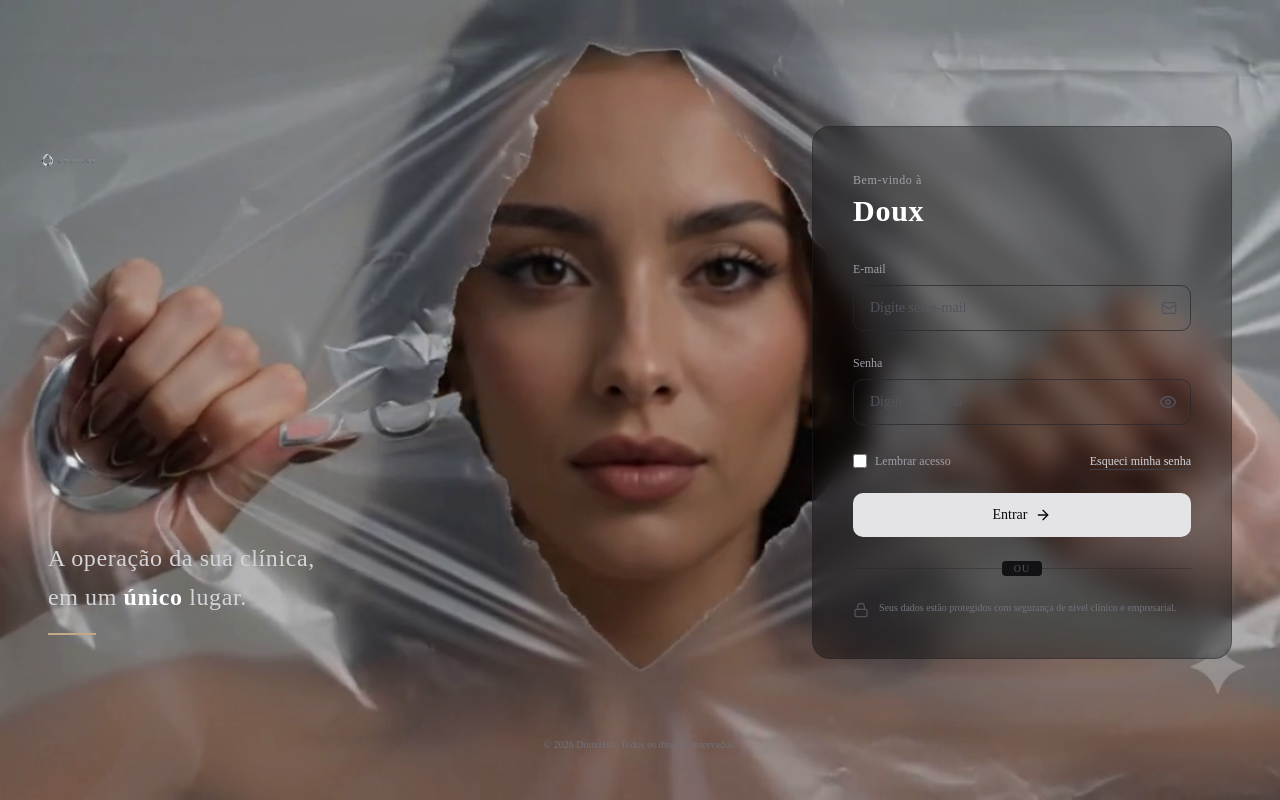
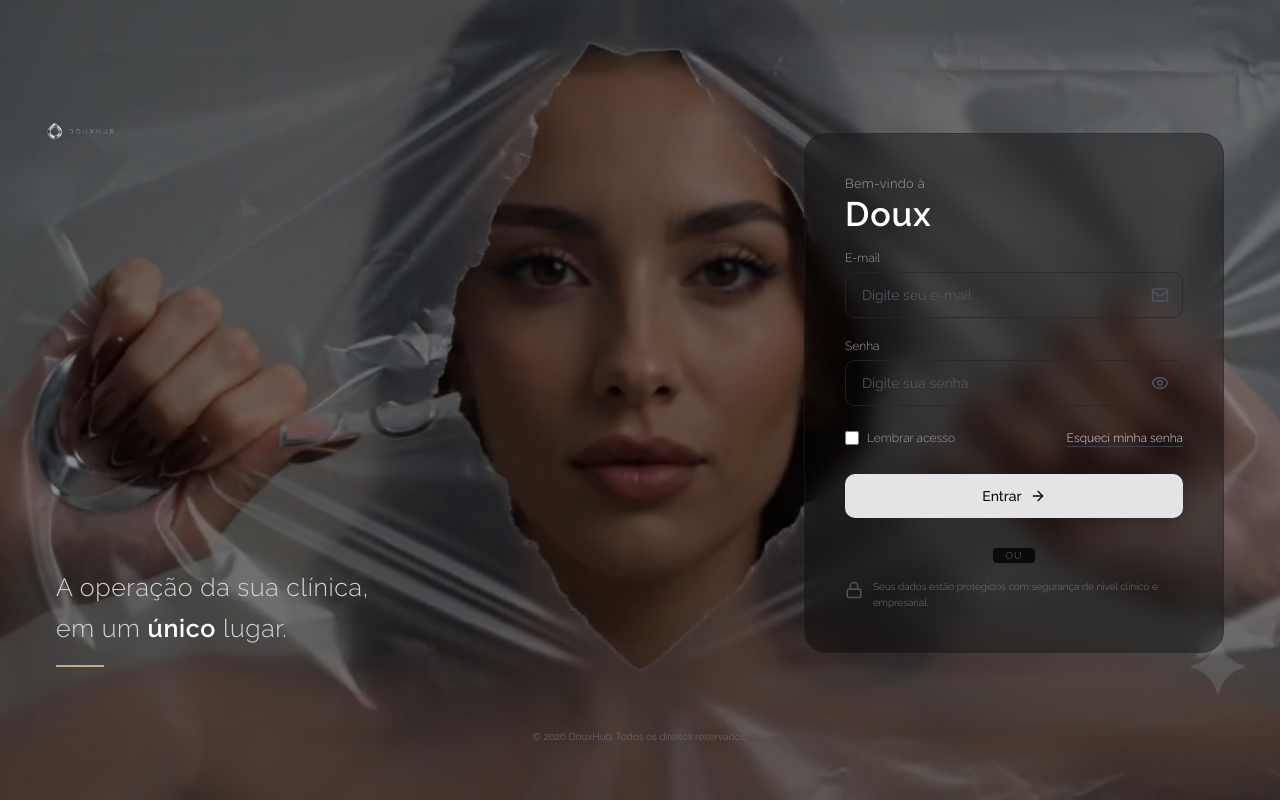
Before and after one commit to dennerbiersack1010/douxhubplataforma, a Next.js app: page /login in a window 1280 px wide. Built offline with nearby package versions, Linux system fonts and the light colour scheme; no server answers.

Commit message:
feat: align login visual layout strictly to reference mockup, integrate Raleway font and optimize intro sessionStorage redirect

```diff
--- a/app/globals.css
+++ b/app/globals.css
@@ -7,7 +7,7 @@
 @theme inline {
   --color-background: var(--background);
   --color-foreground: var(--foreground);
-  --font-sans: var(--font-sans);
+  --font-sans: var(--font-raleway);
   --font-mono: var(--font-geist-mono);
   --font-heading: var(--font-sans);
   --color-sidebar-ring: var(--sidebar-ring);
--- a/app/layout.tsx
+++ b/app/layout.tsx
@@ -1,9 +1,9 @@
 import type { Metadata } from "next";
-import { Geist, Geist_Mono } from "next/font/google";
+import { Raleway, Geist_Mono } from "next/font/google";
 import "./globals.css";
 
-const geistSans = Geist({
-  variable: "--font-geist-sans",
+const raleway = Raleway({
+  variable: "--font-raleway",
   subsets: ["latin"],
 });
 
@@ -13,8 +13,8 @@
 });
 
 export const metadata: Metadata = {
-  title: "Create Next App",
-  description: "Generated by create next app",
+  title: "DouxHub",
+  description: "Plataforma Operacional para Clínicas de Estética",
 };
 
 export default function RootLayout({
@@ -24,8 +24,8 @@
 }>) {
   return (
     <html
-      lang="en"
-      className={`${geistSans.variable} ${geistMono.variable} h-full antialiased`}
+      lang="pt-BR"
+      className={`${raleway.variable} ${geistMono.variable} h-full antialiased`}
     >
       <body className="min-h-full flex flex-col">{children}</body>
     </html>
--- a/components/login-form.tsx
+++ b/components/login-form.tsx
@@ -69,59 +69,62 @@
   }
 
   return (
-    <div className="relative w-full min-h-screen flex flex-col justify-between p-6 md:p-12 text-white select-none overflow-x-hidden">
-      {/* Overlay escura para mobile para contraste de leitura */}
-      <div className="absolute inset-0 bg-black/35 md:bg-black/10 pointer-events-none z-0" />
+    <div className="relative w-full h-screen max-h-screen flex flex-col justify-between p-6 md:p-14 text-white select-none overflow-hidden font-sans">
+      {/* Overlay escura sobre todo o background para o tom escuro premium do mockup */}
+      <div className="absolute inset-0 bg-black/45 pointer-events-none z-0" />
 
-      {/* Conteúdo Principal (Grid no Desktop, Flex-col no Mobile) */}
-      <div className="relative z-10 w-full my-auto grid grid-cols-1 md:grid-cols-2 gap-8 items-stretch pt-4 md:pt-0">
+      {/* Conteúdo Principal da Interface */}
+      <div className="relative z-10 w-full my-auto grid grid-cols-1 md:grid-cols-2 gap-8 items-center h-full max-h-[620px] md:max-h-[580px]">
 
-        {/* Coluna Esquerda: Logo e Slogan com Linha Dourada */}
-        <div className="flex flex-col justify-between items-start text-left py-2 md:py-6 min-h-[180px] md:min-h-[480px]">
-          {/* Logo Oficial da DouxHub */}
+        {/* Lado Esquerdo: Logo no topo, Slogan na base */}
+        <div className="flex flex-col justify-between items-start text-left h-full py-4 min-h-[160px] md:min-h-[480px]">
+          {/* Logo DouxHub */}
           <div className="animate-fade-in duration-700">
             <img
               src="/intro/doux-logo.png"
-              alt="DouxHub Logo"
-              className="h-10 md:h-[48px] w-auto object-contain -ml-2"
+              alt="DouxHub"
+              className="h-12 md:h-[60px] w-auto object-contain -ml-2.5"
               draggable="false"
             />
           </div>
 
           {/* Slogan */}
-          <div className="mt-auto max-w-sm pt-8 md:pt-0 animate-fade-in duration-1000">
-            <h2 className="text-xl md:text-2xl font-light tracking-wide leading-relaxed text-zinc-300">
+          <div className="mt-auto max-w-sm pt-6 md:pt-0 animate-fade-in duration-1000">
+            <h2 className="text-xl md:text-[25px] font-light tracking-wide leading-relaxed text-zinc-300">
               A operação da sua clínica,
               <br />
               em um <span className="font-semibold text-white">único</span> lugar.
             </h2>
-            {/* Linha Dourada/Bronze Decorativa */}
+            {/* Linha horizontal dourada/bronze abaixo do texto */}
             <div className="w-12 h-[2px] bg-[#c4a988] mt-4" />
           </div>
         </div>
 
-        {/* Coluna Direita: Formulário Translúcido Premium */}
-        <div className="w-full flex items-center justify-center md:justify-end animate-fade-in duration-700">
-          <div className="w-full max-w-[420px] p-8 md:p-10 bg-black/35 border border-zinc-800/40 rounded-2xl backdrop-blur-md transition-all duration-300">
-            {/* Cabeçalho do Formulário */}
-            <div className="mb-8">
-              <span className="text-xs font-light text-zinc-400 tracking-wider">
+        {/* Lado Direito: Card de Login Translúcido */}
+        <div className="w-full h-full flex items-center justify-center md:justify-end">
+          <div className="w-full max-w-[420px] h-full max-h-[500px] md:max-h-[520px] p-8 md:p-10 bg-black/35 border border-zinc-800/40 rounded-3xl backdrop-blur-md flex flex-col justify-between transition-all duration-300 animate-fade-in duration-700">
+
+            {/* Cabeçalho */}
+            <div>
+              <span className="text-zinc-400 font-light text-[13px] tracking-wide block">
                 Bem-vindo à
               </span>
-              <h1 className="text-3xl font-semibold tracking-wide text-white mt-0.5">
+              <h1 className="text-[34px] font-semibold tracking-wide text-white leading-tight">
                 Doux
               </h1>
             </div>
 
+            {/* Mensagem de Erro */}
             {error && (
-              <div className="mb-6 p-3.5 bg-red-950/20 border border-red-900/40 text-red-400 rounded-lg text-xs leading-relaxed">
+              <div className="my-2 p-3 bg-red-950/20 border border-red-900/40 text-red-400 rounded-lg text-xs leading-relaxed">
                 {error}
               </div>
             )}
 
-            <form onSubmit={handleSubmit(onSubmit)} className="space-y-6">
+            {/* Formulário */}
+            <form onSubmit={handleSubmit(onSubmit)} className="space-y-5 flex-grow flex flex-col justify-center">
               {/* Campo E-mail */}
-              <div className="space-y-2">
+              <div className="space-y-1.5">
                 <label className="block text-xs font-light text-zinc-400">
                   E-mail
                 </label>
@@ -129,11 +132,11 @@
                   <input
                     type="email"
                     {...register('email')}
-                    className="w-full px-4 py-3 pr-10 bg-transparent border border-zinc-800/70 rounded-lg text-sm text-zinc-100 placeholder-zinc-600 focus:outline-none focus:border-zinc-500 transition-colors"
+                    className="w-full px-4 py-3 pr-10 bg-transparent border border-zinc-800/80 rounded-lg text-sm text-zinc-100 placeholder-zinc-600 focus:outline-none focus:border-zinc-500 transition-colors"
                     placeholder="Digite seu e-mail"
                     disabled={loading}
                   />
-                  <Mail className="absolute right-3.5 top-1/2 -translate-y-1/2 w-4 h-4 text-zinc-600 pointer-events-none" />
+                  <Mail className="absolute right-3.5 top-1/2 -translate-y-1/2 w-4.5 h-4.5 text-zinc-600 pointer-events-none" />
                 </div>
                 {errors.email && (
                   <p className="text-red-400 text-[10px] mt-1">
@@ -143,7 +146,7 @@
               </div>
 
               {/* Campo Senha */}
-              <div className="space-y-2">
+              <div className="space-y-1.5">
                 <label className="block text-xs font-light text-zinc-400">
                   Senha
                 </label>
@@ -151,7 +154,7 @@
                   <input
                     type={showPassword ? 'text' : 'password'}
                     {...register('password')}
-                    className="w-full px-4 py-3 pr-10 bg-transparent border border-zinc-800/70 rounded-lg text-sm text-zinc-100 placeholder-zinc-600 focus:outline-none focus:border-zinc-500 transition-colors"
+                    className="w-full px-4 py-3 pr-10 bg-transparent border border-zinc-800/80 rounded-lg text-sm text-zinc-100 placeholder-zinc-600 focus:outline-none focus:border-zinc-500 transition-colors"
                     placeholder="Digite sua senha"
                     disabled={loading}
                   />
@@ -194,11 +197,11 @@
                 </Link>
               </div>
 
-              {/* Botão de Entrar */}
+              {/* Botão Entrar */}
               <button
                 type="submit"
                 disabled={loading}
-                className="w-full py-3 bg-[#e4e4e7] hover:bg-zinc-200 disabled:opacity-50 text-zinc-950 font-medium rounded-lg text-sm transition-all duration-300 cursor-pointer flex justify-center items-center gap-2 group"
+                className="w-full py-3 bg-[#e4e4e7] hover:bg-zinc-200 disabled:opacity-50 text-zinc-950 font-medium rounded-lg text-sm transition-all duration-300 cursor-pointer flex justify-center items-center gap-2 group mt-2"
               >
                 {loading ? (
                   <div className="w-4 h-4 border-2 border-zinc-800 border-t-transparent rounded-full animate-spin" />
@@ -209,26 +212,27 @@
                   </>
                 )}
               </button>
+            </form>
 
             {/* Divisória 'ou' */}
-              <div className="relative flex items-center justify-center my-6 text-[10px] uppercase tracking-widest text-zinc-600 w-full before:absolute before:left-0 before:right-0 before:h-[1px] before:bg-zinc-800/40 before:z-0 select-none">
-                <span className="px-3 bg-[#0d0d0f] md:bg-[#121215] relative z-10 rounded">ou</span>
+            <div className="relative flex items-center justify-center my-4 text-[10px] uppercase tracking-widest text-zinc-600 w-full before:absolute before:left-0 before:right-0 before:h-[1px] before:bg-zinc-800/40 before:z-0 select-none">
+              <span className="px-3 bg-[#0a0a0c] relative z-10 rounded">ou</span>
             </div>
 
-              {/* Mensagem de Proteção de Dados */}
+            {/* Proteção de Dados */}
             <div className="flex items-start gap-2.5 text-[10px] text-zinc-500 font-light leading-relaxed">
-                <Lock className="w-4 h-4 text-zinc-600 shrink-0 mt-0.5" />
+              <Lock className="w-4.5 h-4.5 text-zinc-600 shrink-0 mt-0.5" />
               <span>
                 Seus dados estão protegidos com segurança de nível clínico e empresarial.
               </span>
             </div>
-            </form>
+
           </div>
         </div>
       </div>
 
-      {/* Rodapé Centralizado */}
-      <footer className="relative z-10 w-full text-center text-[10px] text-zinc-500 font-light pt-8 md:pt-0">
+      {/* Rodapé da Página */}
+      <footer className="relative z-10 w-full text-center text-[10px] text-zinc-500 font-light pt-4 md:pt-0">
         <span>© {new Date().getFullYear()} DouxHub. Todos os direitos reservados.</span>
       </footer>
     </div>
```
Also changed, not shown: app/page.tsx (+29 -58 lines). Lines whose indentation alone changed are shown as unchanged.
